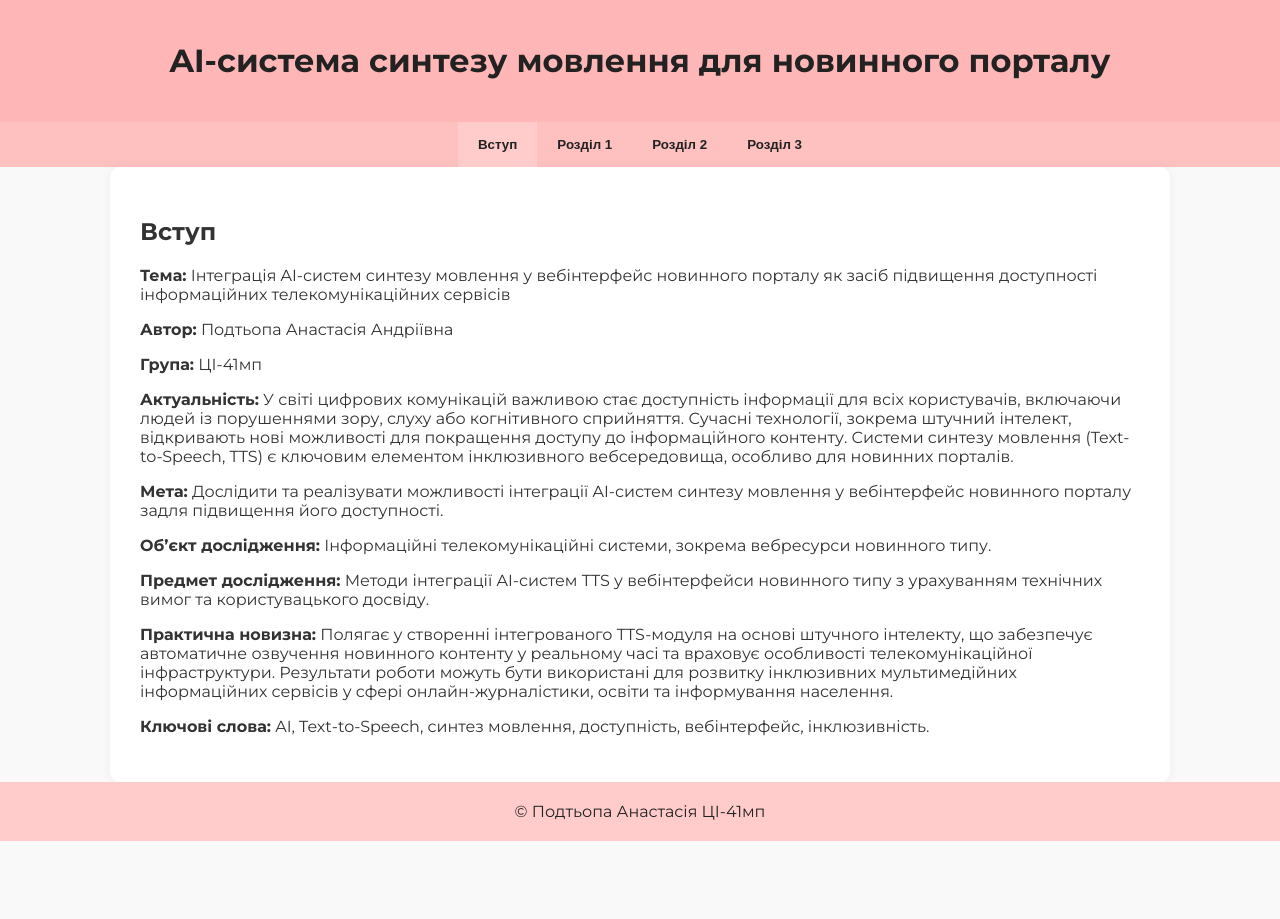
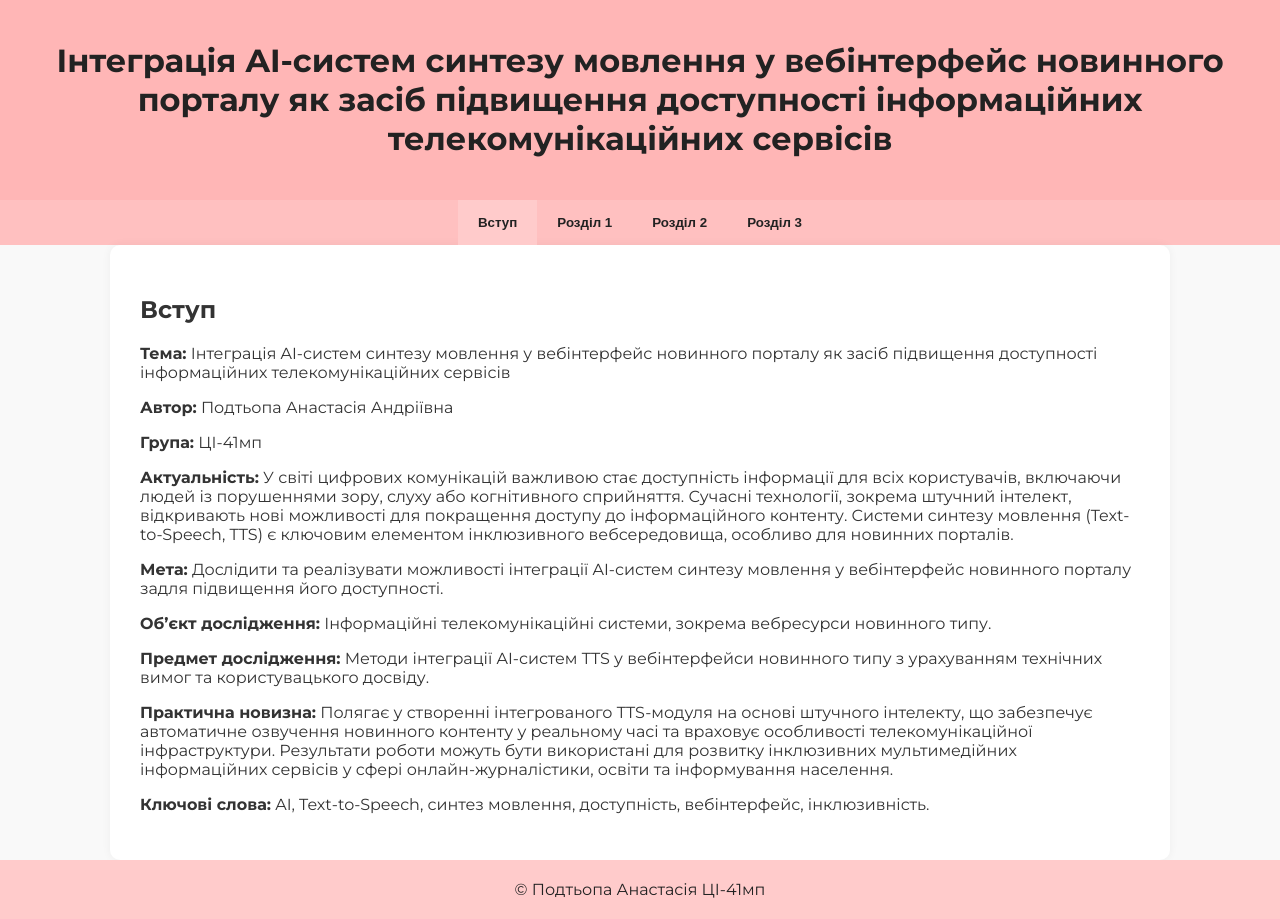
Before and after one commit to Podtopa/News_website, a plain HTML site: page index.html in a window 1280 px wide. Before the commit the page ends 841 px from the top, so only its background shows below. Drawn offline with Linux system fonts and the light colour scheme.

Commit message:
Update index.html

```diff
--- a/index.html
+++ b/index.html
@@ -3,7 +3,7 @@
 <head>
   <meta charset="UTF-8">
   <meta name="viewport" content="width=device-width, initial-scale=1.0">
-  <title>AI-система синтезу мовлення</title>
+  <title>Інтеграція AI-систем синтезу мовлення у вебінтерфейс новинного порталу як засіб підвищення доступності інформаційних телекомунікаційних сервісів»</title>
   <link href="https://fonts.googleapis.com/css2?family=Montserrat:wght@400;700&display=swap" rel="stylesheet">
   <style>
     body {
@@ -69,7 +69,7 @@
 </head>
 <body>
   <header>
-    <h1>AI-система синтезу мовлення для новинного порталу</h1>
+    <h1>Інтеграція AI-систем синтезу мовлення у вебінтерфейс новинного порталу як засіб підвищення доступності інформаційних телекомунікаційних сервісів</h1>
   </header>
   <nav>
     <button onclick="showTab('vstup')" class="active">Вступ</button>
```
